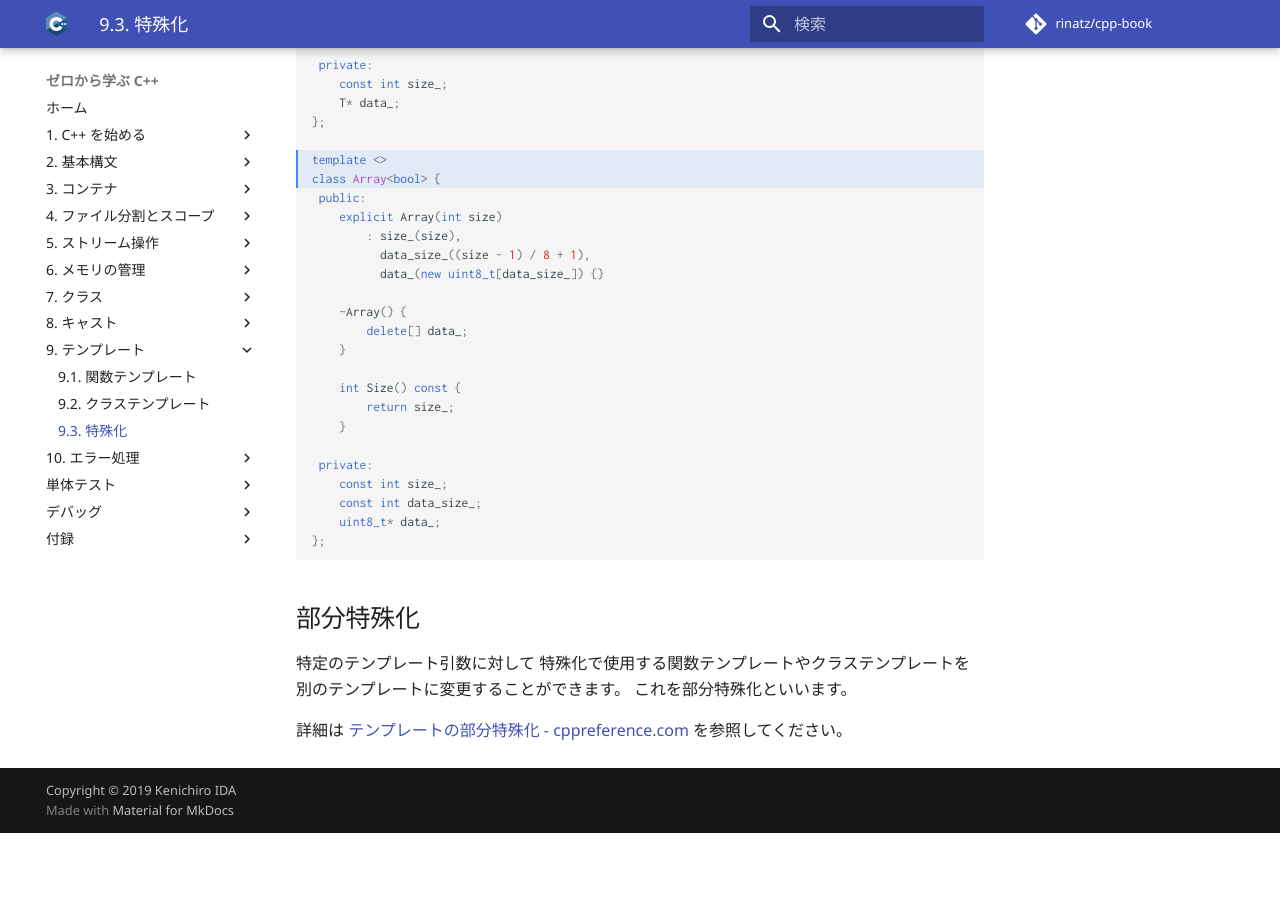
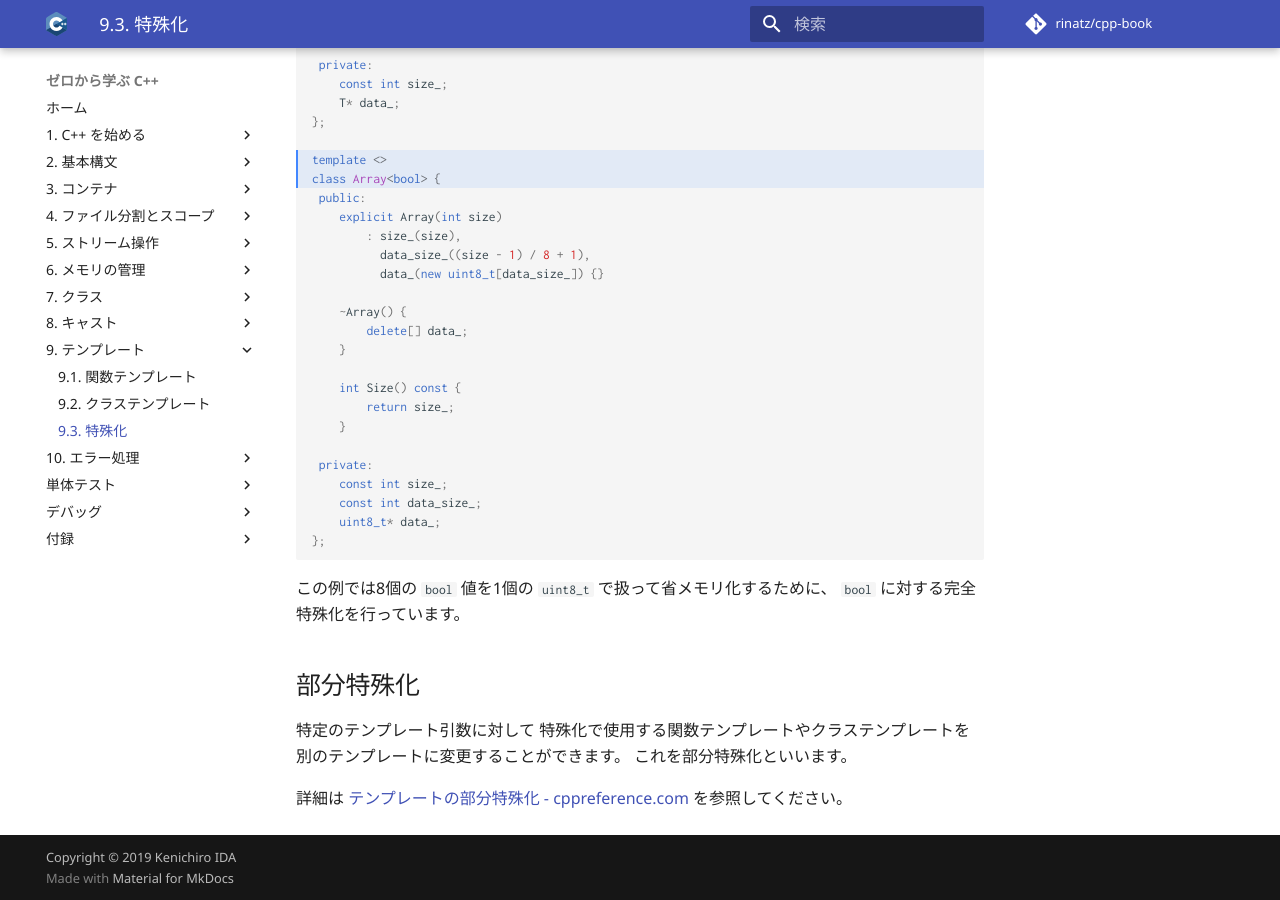
Before and after one commit to rinatz/cpp-book, an MkDocs documentation site: the page built from docs/ch09-03-template-specializations.md, in a window 1280 px wide and 900 px high, scrolled down 2151 px. Built offline with MkDocs 1.6.1 and Material for MkDocs 9.7.7, drawn with Linux system fonts in a browser that asks for light colours; comment, search, counter and statistics services are not loaded; before the commit the page ends 2984 px from its top, so only the background shows below that.

Commit message:
Explain purpose of sample code

````diff
--- a/docs/ch09-03-template-specializations.md
+++ b/docs/ch09-03-template-specializations.md
@@ -190,6 +190,9 @@ class Array<bool> {
 };
 ```
 
+この例では8個の `bool` 値を1個の `uint8_t` で扱って省メモリ化するために、
+`bool` に対する完全特殊化を行っています。
+
 ## 部分特殊化
 
 特定のテンプレート引数に対して
````
